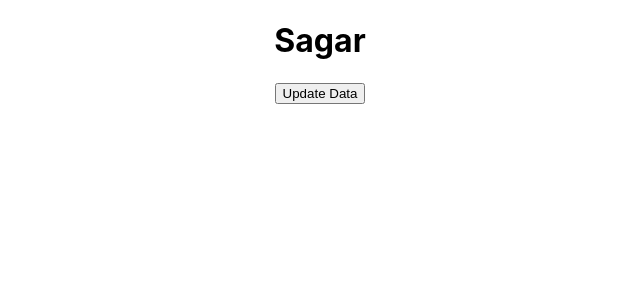
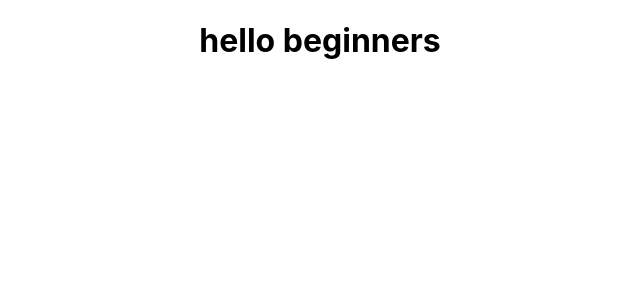
Before and after one commit to sagar-ss/react-learning, a React (Create React App) app in the folder blog/: page / in a window 1280 px wide. Shown: the top 300 px of the page, without its empty margins (320-960 px from the left). Built offline with nearby package versions, Linux system fonts and the light colour scheme.

Commit message:
back to Normal

```diff
--- a/blog/src/App.js
+++ b/blog/src/App.js
@@ -1,35 +1,12 @@
 import logo from './logo.svg';
 import './App.css';
-// import {useState} from 'react';
-import React,{Component} from 'react'
 
-class App extends Component {
-
-  constructor()
-  {
-    super();
-    this.state= {
-      data:"Sagar"
-    }
-  }
-
-  updateData()
-  {
-    // this.setState({data:Number(0)});
-    this.setState({data:this.state.data+1})
-  }
-  render()
-  {
-
-    return (
-      <div className="App">
-        <h1>{this.state.data}</h1>
-        <button onClick={()=>{this.updateData()}}>Update Data</button>
-      </div>
-    );
-
-  }
-
+function App() {
+  return (
+    <div className="App">
+     <h1>hello beginners</h1>
+    </div>
+  );
 }
 
 export default App;
```
